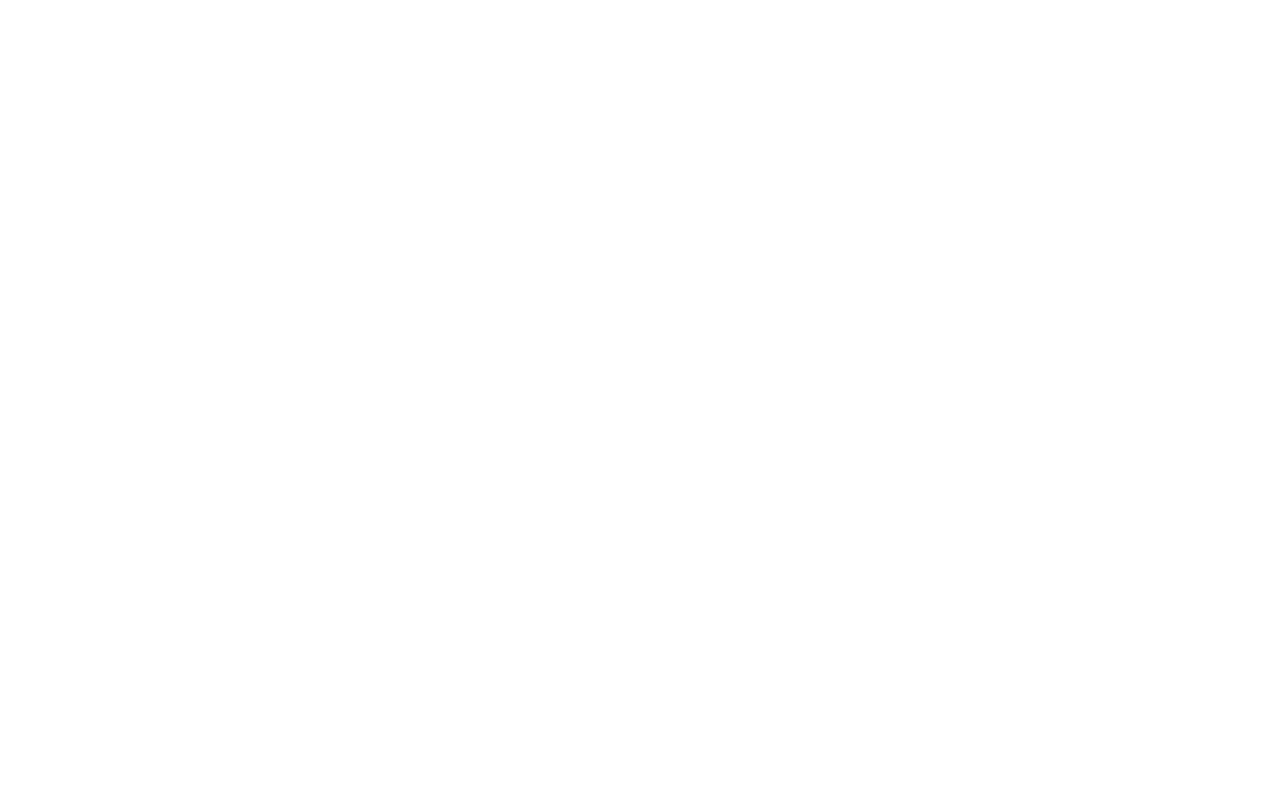
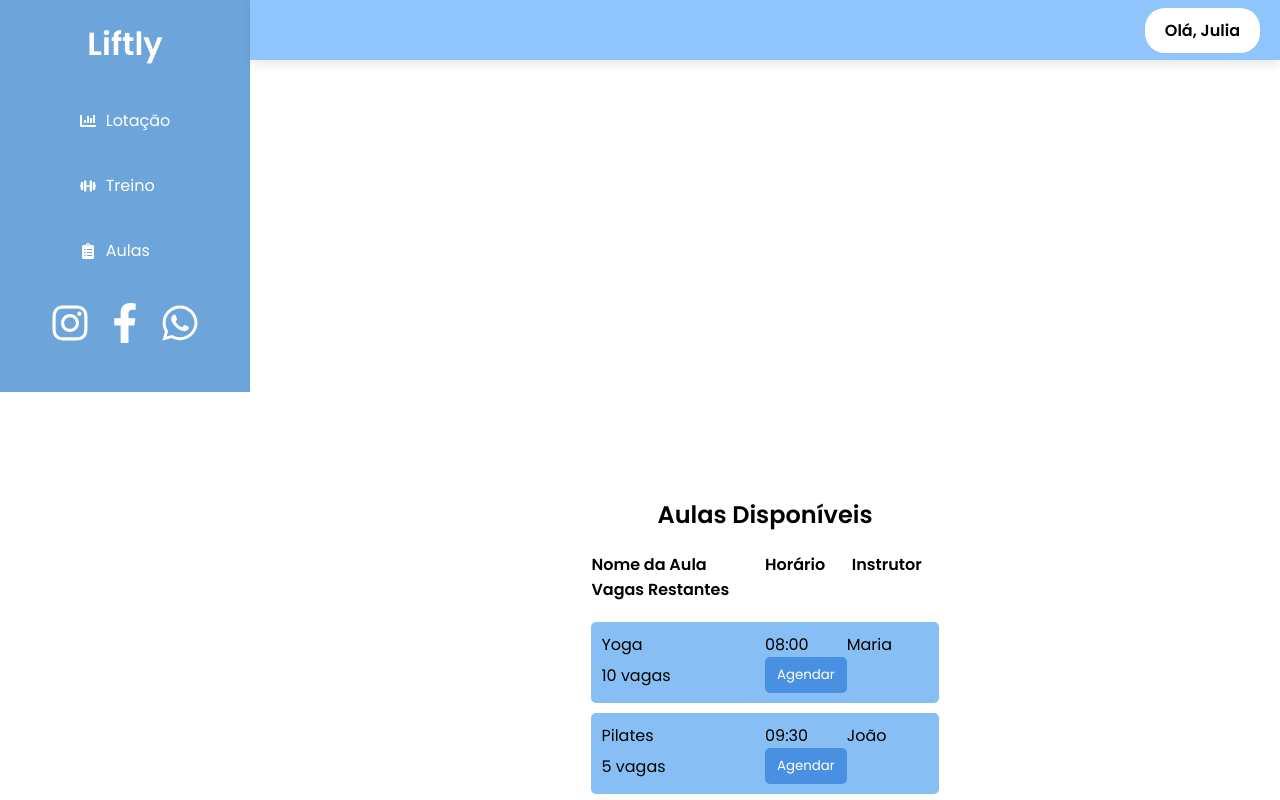
Before and after one commit to ViniciusLima10/liftly-back, a React (Vite) app in the folder public/: page /aulasAluno in a window 1280 px wide. Before the commit this address had no page. Built offline with nearby package versions, Linux system fonts and the light colour scheme.

Commit message:
LIF-07: Adicionando a rota

```diff
--- a/public/src/App.jsx
+++ b/public/src/App.jsx
@@ -6,6 +6,7 @@
 import LoginAluno from "./pages/LoginAluno";
 import LoginAdm from "./pages/LoginAdm";
 import LoginPersonal from "./pages/LoginPersonal";
+import ClassesAluno from "./pages/Classes";
 
 
 
@@ -20,6 +21,7 @@
                 <Route path="/loginAluno" element={<LoginAluno />} />
                 <Route path="/loginAdm" element={<LoginAdm />} />
                 <Route path="/loginPersonal" element={<LoginPersonal />} />
+                <Route path="/aulasAluno" element={<ClassesAluno />} />
 
 
 
--- a/public/src/components/SideBar/index.jsx
+++ b/public/src/components/SideBar/index.jsx
@@ -21,7 +21,7 @@
           </button>
         </li>
         <li>
-          <button className="sidebar-btn" onClick={() => navigate("/")}>
+          <button className="sidebar-btn" onClick={() => navigate("/aulasAluno")}>
             <FaClipboardList /> Aulas
           </button>
         </li>
```
